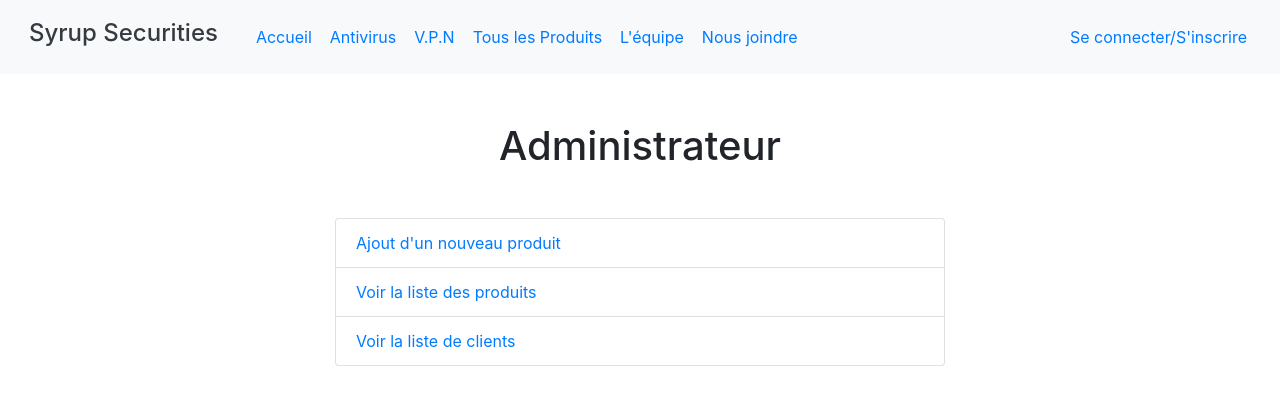
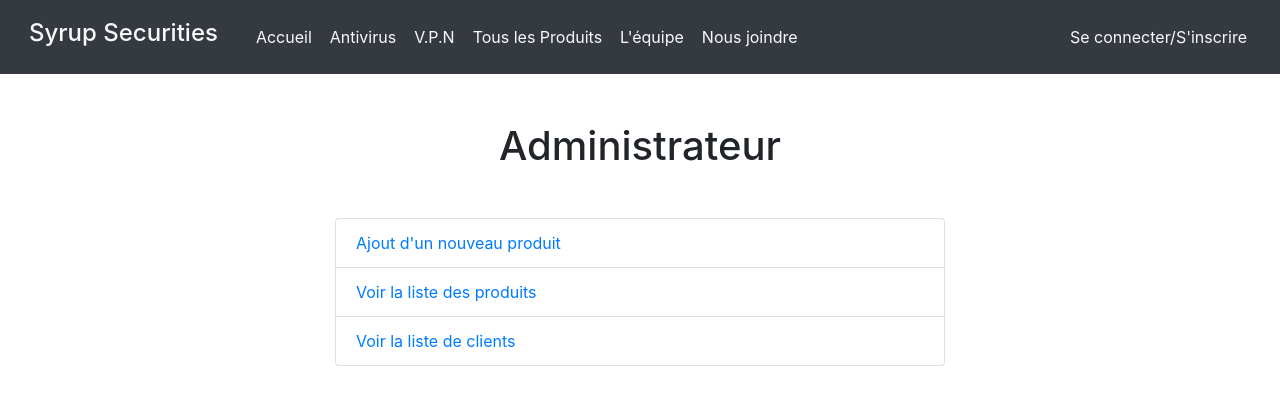
Before and after one commit to igloosyrup/projet-synthese, a React (Create React App) app in the folder SyrupSecurities/react-app/: page /admin in a window 1280 px wide. Shown: the top 404 px of the page. Built offline with nearby package versions, Linux system fonts and the light colour scheme.

Commit message:
React - Added functionalities

```diff
--- a/SyrupSecurities/react-app/src/Components/Error404/styles/Error404Styles.css
+++ b/SyrupSecurities/react-app/src/Components/Error404/styles/Error404Styles.css
@@ -13,6 +13,7 @@ body {
 }
 
 #notfound {
+    background-color: #00aec7;
     position: relative;
     height: 100vh;
 }
--- a/SyrupSecurities/react-app/src/Components/Navbar/Navbar.js
+++ b/SyrupSecurities/react-app/src/Components/Navbar/Navbar.js
@@ -10,12 +10,9 @@ import {
 } from "react-router-dom";
 
 const Navbar = () => {
-    const [customer, setCustomer] = useState({
-        matricule: ""
-    })
+    const [customer, setCustomer] = useState({})
+    const [display, setDisplay] = useState({ toDisplay: "sasd"})
     const history = useHistory()
-    // const historyState = history.location.state
-    // const customerState = historyState.student
     const location = useLocation()
 
     const toHome = () => {
@@ -31,25 +28,30 @@ const Navbar = () => {
     }
 
     const toProducts = () => {
-        history.push("/products")
+        console.log(customer)
+        history.push("/product-list", customer.id)
     }
 
-    const toTeam = () => {
-        history.push("/team")
+    const toAboutUs = () => {
+        history.push("/about-us")
     }
 
     const toContactUs = () => {
-        history.push("/contact")
+        history.push("/contact-us")
     }
 
     const toSignIn = () => {
         history.push("/signin")
     }
 
+    const toProfile = () =>{
+        history.push("/customer/"+customer.id)
+    }
+
     return (
-        <nav className="navbar navbar-expand-lg navbar-light bg-light">
+        <nav className="navbar navbar-expand-lg navbar-light bg-dark">
             <button className="navbar-brand btn btn-link">
-                <h4 className="text-dark align-middle">
+                <h4 className="text-light align-middle">
                     Syrup Securities
                 </h4>
             </button>
@@ -59,35 +61,31 @@ const Navbar = () => {
             <div className="collapse navbar-collapse" id="navbarText">
                 <ul className="navbar-nav mr-auto">
                     <li className="nav-item ">
-                        <button className="nav-link btn btn-link text-primary" onClick={() => toHome()}>Accueil </button>
-                        {/* <span class="sr-only">(current)</span> */}
+                        <button className="nav-link btn btn-link text-light" onClick={() => toHome()}>Accueil </button>
                     </li>
                     <li className="nav-item">
-                        <button className="nav-link btn btn-link text-primary" onClick={() => toAntivirus()}>Antivirus</button>
+                        <button className="nav-link btn btn-link text-light" onClick={() => toAntivirus()}>Antivirus</button>
                     </li>
                     <li className="nav-item">
-                        <button className="nav-link btn btn-link text-primary" onClick={() => toVpn()}>V.P.N</button>
+                        <button className="nav-link btn btn-link text-light" onClick={() => toVpn()}>V.P.N</button>
                     </li>
                     <li className="nav-item ">
-                        <button className="nav-link btn btn-link text-primary" onClick={() => toProducts()}>Tous les Produits</button>
+                        <button className="nav-link btn btn-link text-light" onClick={() => toProducts()}>Tous les Produits</button>
                     </li>
                     <li className="nav-item ">
-                        <button className="nav-link btn btn-link text-primary" onClick={() => toTeam()}>L'équipe</button>
+                        <button className="nav-link btn btn-link text-light" onClick={() => toAboutUs()}>L'équipe</button>
                     </li>
                     <li className="nav-item">
-                        <button className="nav-link btn btn-link text-primary" onClick={() => toContactUs()}>Nous joindre</button>
+                        <button className="nav-link btn btn-link text-light" onClick={() => toContactUs()}>Nous joindre</button>
                     </li>
                 </ul>
-                {/* TODO  login/registration landing page*/}
                 <span className="navbar-text">
-                    <Link className="nav-link btn btn-link text-primary" to="#" onClick={() => toSignIn()}>
+                    <Link className="nav-link btn btn-link text-light" to="#" onClick={() => toSignIn()}>
                         Se connecter/S'inscrire
                     </Link>
                 </span>
             </div>
         </nav>
-
-
     )
 }
 
```
